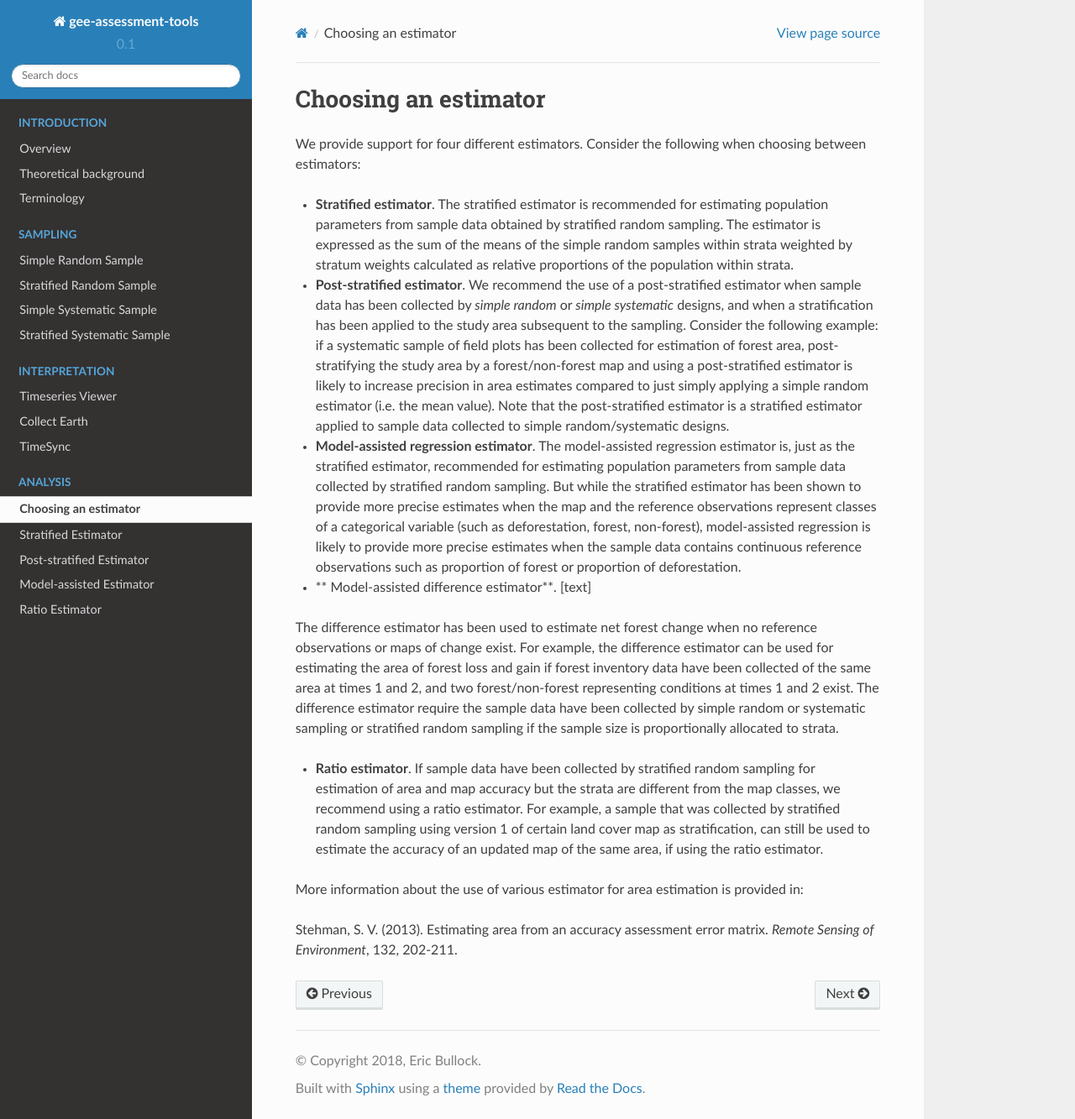
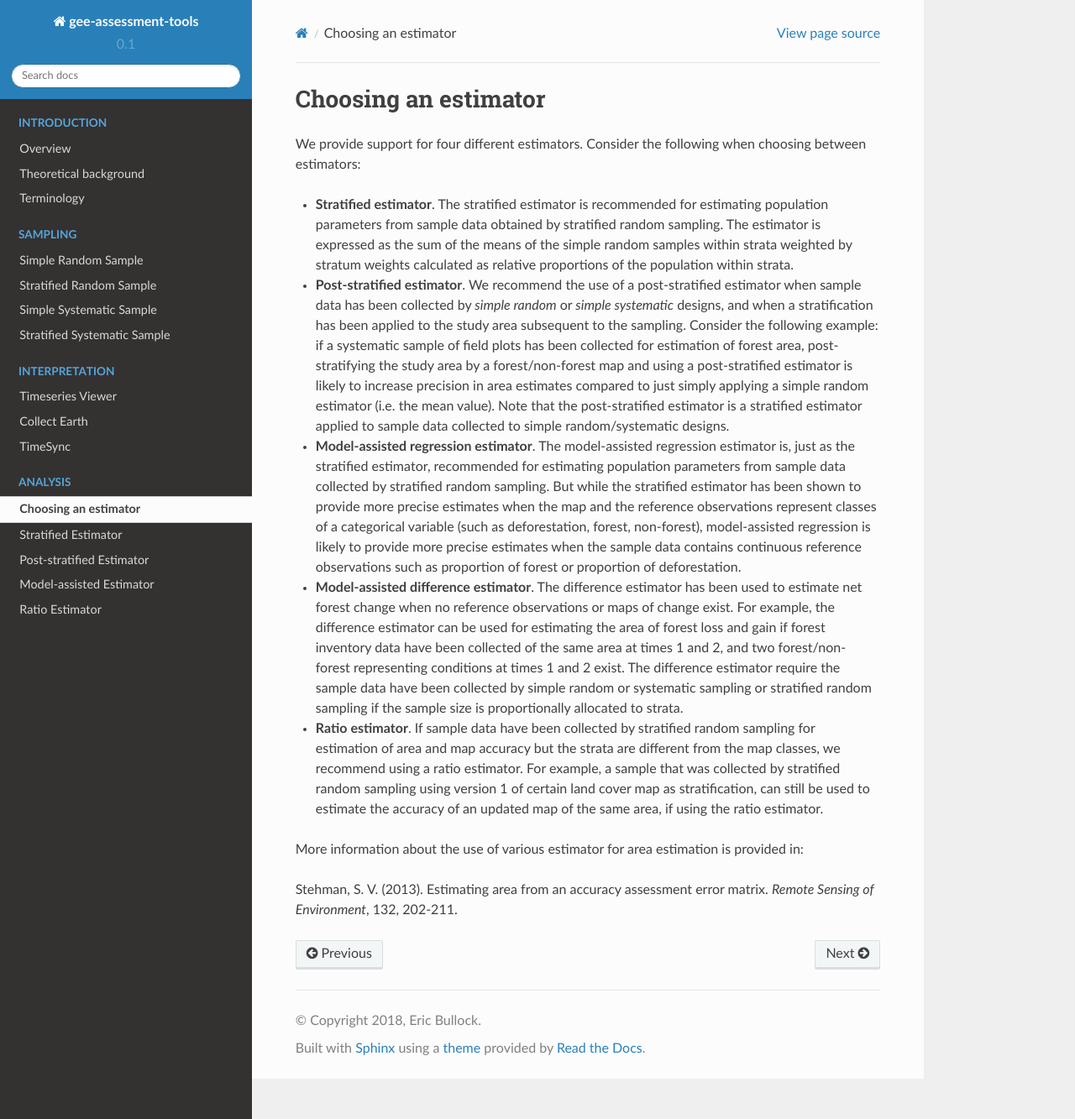
Before and after one commit to bullocke/AREA2, a Sphinx documentation site: the page built from docs/estimator_guidance.rst, in a window 1280 px wide and 1333 px high. Shown: the whole window at 84% size. Built offline with Sphinx 7.4.7 and the Read the Docs theme 2.0.0, drawn with Linux system fonts in a browser that asks for light colours.

Commit message:
pontus updates

```diff
--- a/docs/estimator_guidance.rst
+++ b/docs/estimator_guidance.rst
@@ -9,8 +9,7 @@ We provide support for four different estimators. Consider the following when ch
 
 - **Model-assisted regression estimator**.  The model-assisted regression estimator is, just as the stratified estimator, recommended for estimating population parameters from sample data collected by stratified random sampling. But while the stratified estimator has been shown to provide more precise estimates when the map and the reference observations represent classes of a categorical variable (such as deforestation, forest, non-forest), model-assisted regression is likely to provide more precise estimates when the sample data contains continuous reference observations such as proportion of forest or proportion of deforestation.
 
-- ** Model-assisted difference estimator**. [text]
-The difference estimator has been used to estimate net forest change when no reference observations or maps of change exist. For example,  the difference estimator can be used for estimating the area of forest loss and gain if forest inventory data have been collected of the same area at times 1 and 2, and two forest/non-forest representing conditions at times 1 and 2 exist. The difference estimator require the sample data have been collected by simple random or systematic sampling or stratified random sampling if the sample size is proportionally allocated to strata.
+- **Model-assisted difference estimator**. The difference estimator has been used to estimate net forest change when no reference observations or maps of change exist. For example,  the difference estimator can be used for estimating the area of forest loss and gain if forest inventory data have been collected of the same area at times 1 and 2, and two forest/non-forest representing conditions at times 1 and 2 exist. The difference estimator require the sample data have been collected by simple random or systematic sampling or stratified random sampling if the sample size is proportionally allocated to strata.
 
 - **Ratio estimator**. If sample data have been collected by stratified random sampling for estimation of area and map accuracy but the strata are different from the map classes, we recommend using a ratio estimator. For example, a sample that was collected by stratified random sampling using version 1 of certain land cover map as stratification, can still be used to estimate the accuracy of an updated map of the same area, if using the ratio estimator.
 
```
Also changed, not shown: 5 other files.
